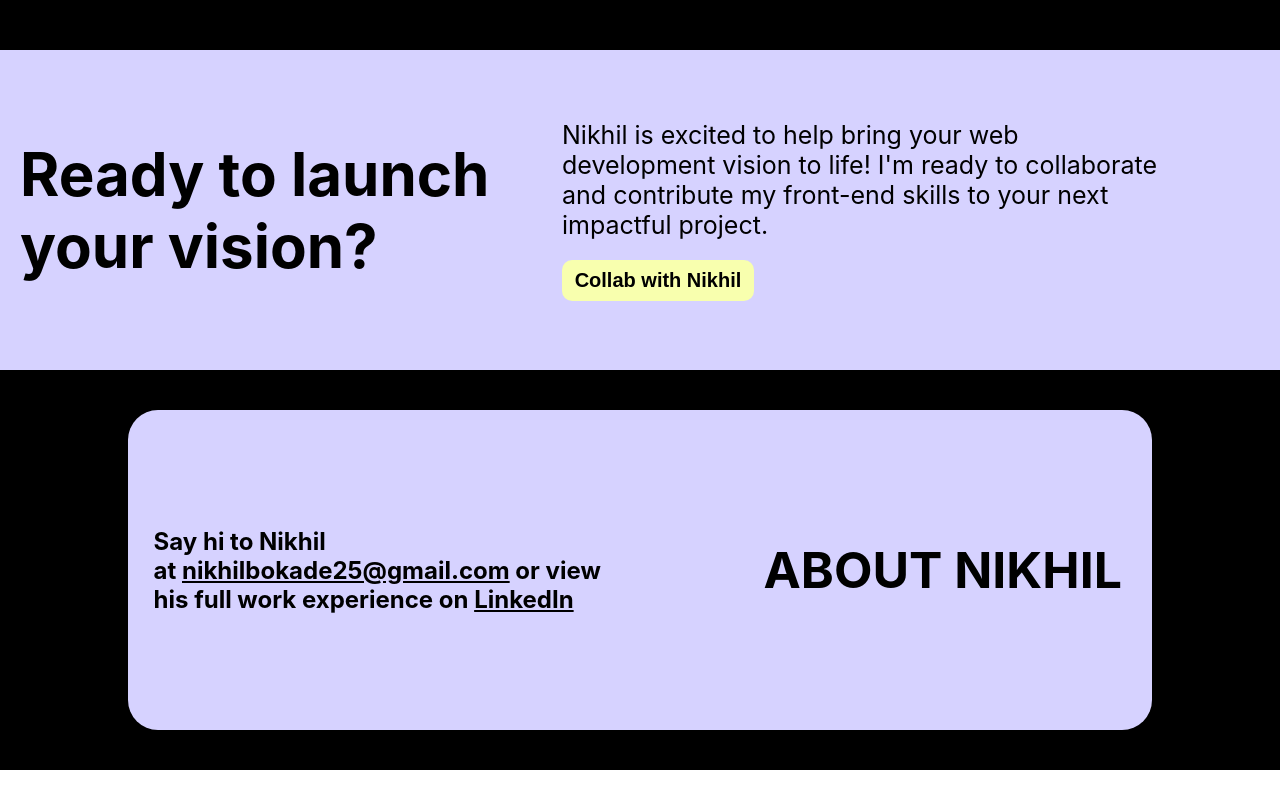
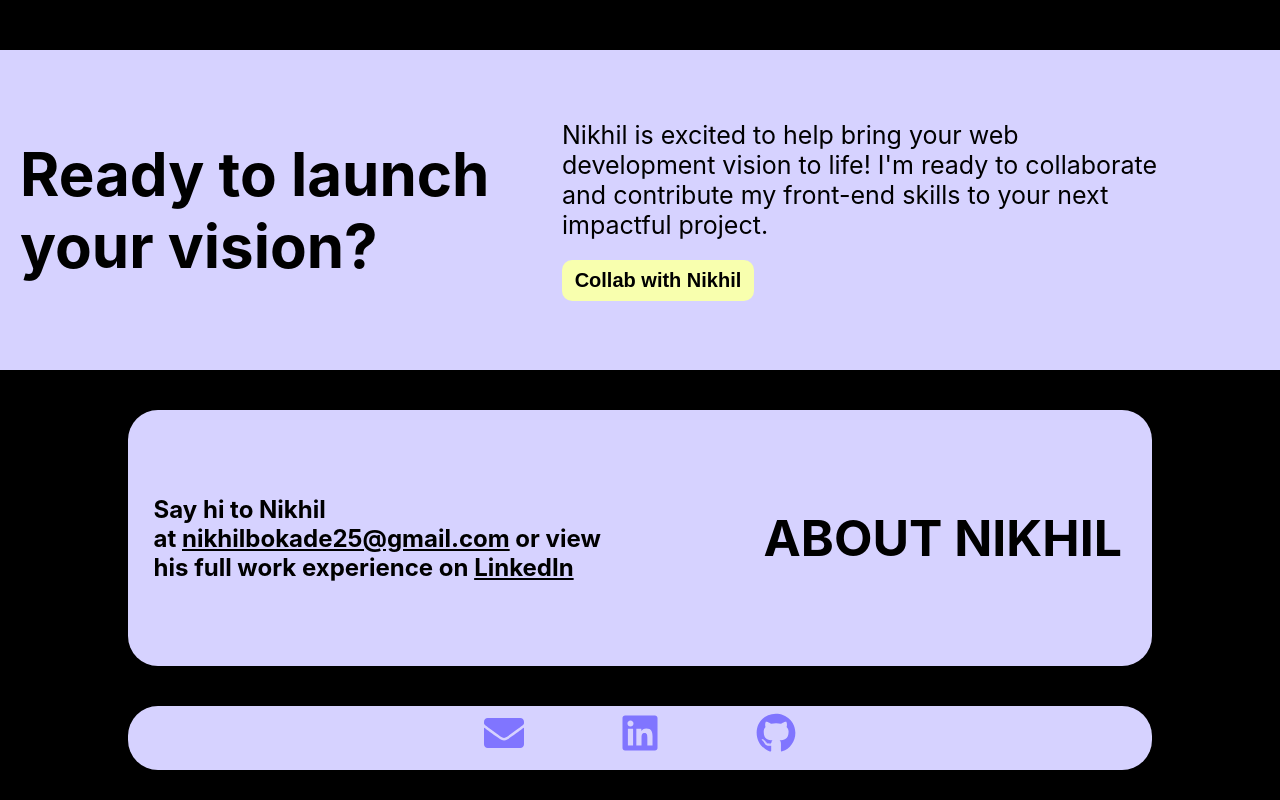
Before and after one commit to nikhilbokade25/latestportfolio, a React (Create React App) app: page / in a window 1280 px wide. Shown: the part 2230-3030 px from the top of the page. Before the commit the page ends 3000 px from the top, so only its background shows below. Built offline with nearby package versions, Linux system fonts and the light colour scheme; a web font is replaced by a local one.

Commit message:
Add footer social icons

```diff
--- a/src/Components/Footer.css
+++ b/src/Components/Footer.css
@@ -6,6 +6,7 @@
     flex-direction: column;
     justify-content: center;
     align-items: center;
+    padding-bottom: 30px;
 }
 
 .footer_content{
@@ -14,6 +15,8 @@
     border-radius: 30px;
     background-color: #d6d2ff;
     display: flex;
+    margin-top: 40px;
+
 }
 
 .footer_linkedin{
@@ -67,6 +70,33 @@
     width: 100%;
 }
 
+.footer_socials {
+    width: 80%;
+    height: 8vh;
+    background-color: #d6d2ff;
+    margin-top: 40px;
+    border-radius: 30px;
+    display: flex;
+    justify-content: center;
+    align-items: center;
+    gap: 50px;
+}
+
+.footer_socials a {
+    font-size: 40px;
+    margin: 40px 23px;
+    cursor: pointer;
+    transition: transform 0.3s ease;
+}
+
+.footer_socials a:hover {
+    transform: scale(1.1);
+}
+
+.footer_socials svg{
+    color: #8075ff;
+}
+
 
 @media(max-width:768px){
     .footer_content{
--- a/src/Components/Footer.jsx
+++ b/src/Components/Footer.jsx
@@ -31,6 +31,7 @@
 
 import { Link } from 'react-router-dom';
 import './Footer.css';
+import { FaGithub, FaLinkedin, FaEnvelope } from 'react-icons/fa';
 
 export default function Footer() {
     return (
@@ -54,6 +55,20 @@ export default function Footer() {
                         <h1>ABOUT NIKHIL</h1>
                     </Link>
                 </div>
+
+
+            </div>
+
+            <div className='footer_socials'>
+            <a href="mailto:nikhilbokade25@gmail.com" target="_blank" rel="noopener noreferrer">
+                        <FaEnvelope />
+                    </a>
+                    <a href="https://www.linkedin.com/in/nikhilbokade/" target="_blank" rel="noopener noreferrer">
+                        <FaLinkedin />
+                    </a>
+                    <a href="https://github.com/nikhilbokade25" target="_blank" rel="noopener noreferrer">
+                        <FaGithub />
+                    </a>
             </div>
         </div>
     );
```
